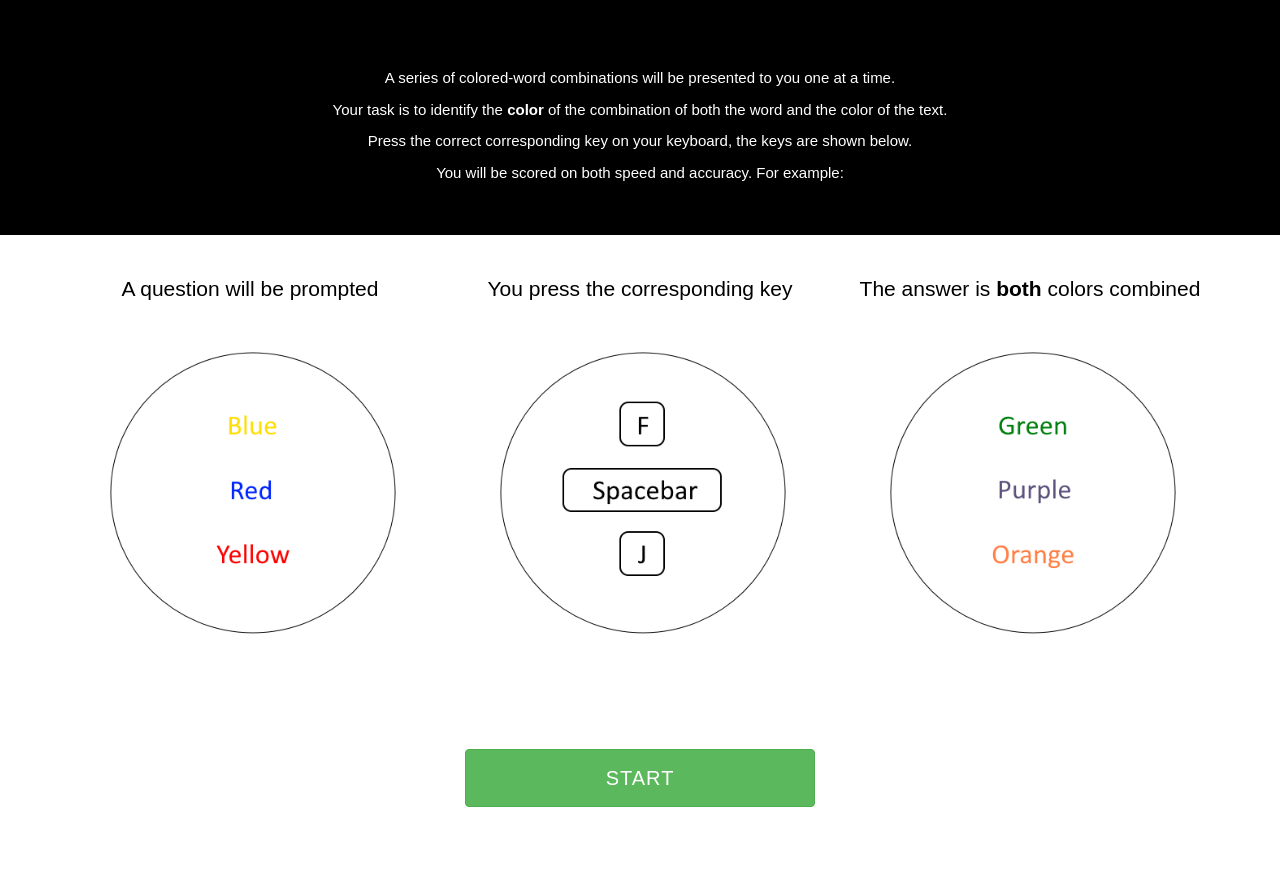
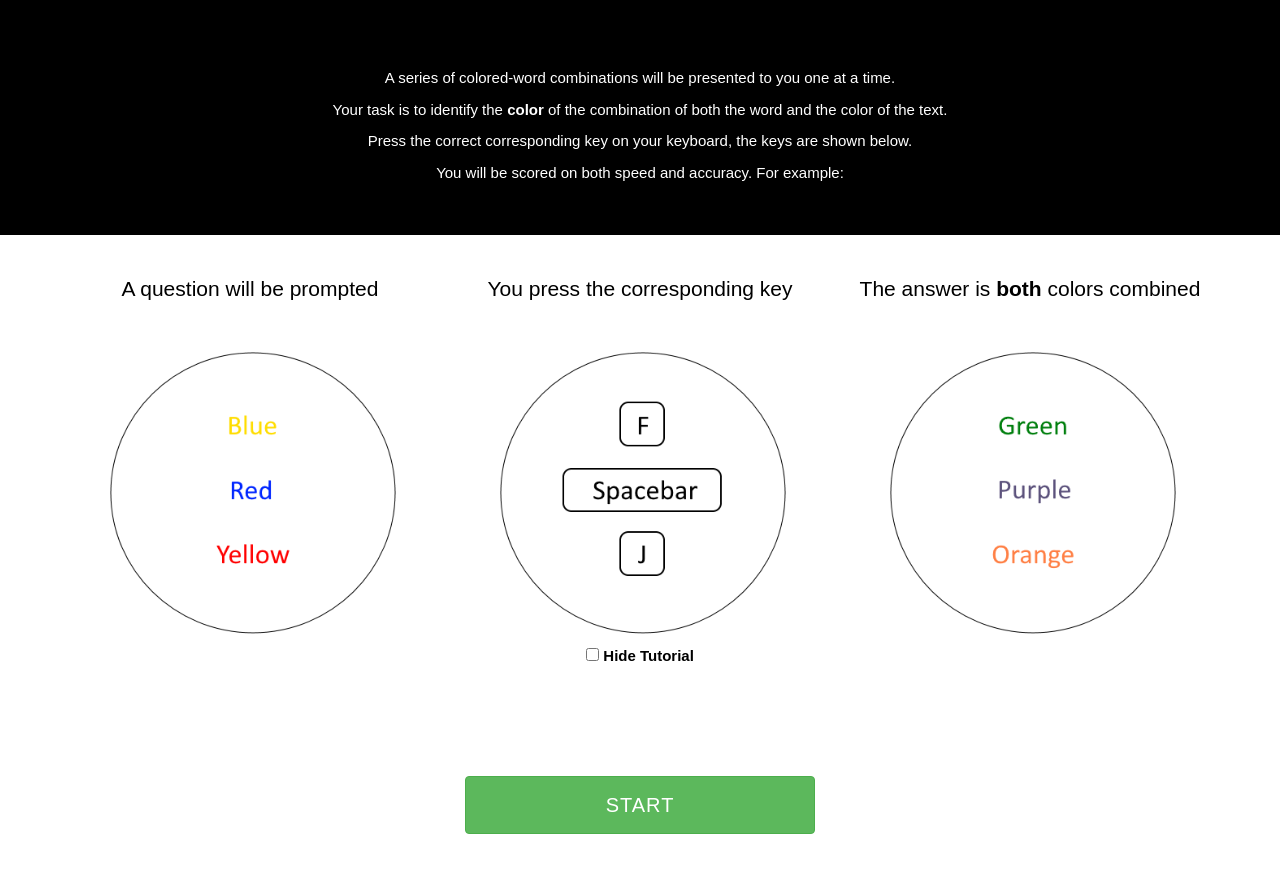
Before and after one commit to hyperStroop/hyperStroop, a website: page StroopGame/index.html in a window 1280 px wide. Shown: the part 221-1094 px from the top of the page. Drawn offline with nearby package versions, Linux system fonts and the light colour scheme.

Commit message:
hide tutorial

```diff
--- a/StroopGame/css/main.css
+++ b/StroopGame/css/main.css
@@ -47,11 +47,15 @@ nav a:hover, a:focus {
     padding-top: 7em;
 }
 
-#header, #tutorial, #startButton, #keyboard, #example, #legend {
+#header, #tutorial, #startButton, #keyboard, #example, #legend, #hideTutorial {
     text-align: center;
     font-family: "Calibri Light", Raleway, sans-serif;
     color: white;
     font-size: 15px;
+}
+
+#hideTutorial {
+    color: black;
 }
 
 #example, #legend {
--- a/StroopGame/index.html
+++ b/StroopGame/index.html
@@ -53,7 +53,16 @@
             <div class="row">
                 <div class="col-md-4"><img src="img/questions.png" alt="questions" height="300" width="325"></div>
                 <div class="col-md-4"><img src="img/keys.png" alt="keys" height="300" width="325"></div>
-                <div class="col-md-4"><img src="img/answers.png" alt="answers" height="300" width="325"></div>
+                <div class="col-md-4"><img src="img/answers.png" alt="answers" height="300" width="325">
+                </div>
+            </div>
+        </div>
+    </section>
+
+    <section id="hideTutorial">
+        <div class="container">
+            <div class="col-md-12">
+                <label><input type='checkbox' onclick='handleClick(this);'> Hide Tutorial</label>
             </div>
         </div>
     </section>
```
